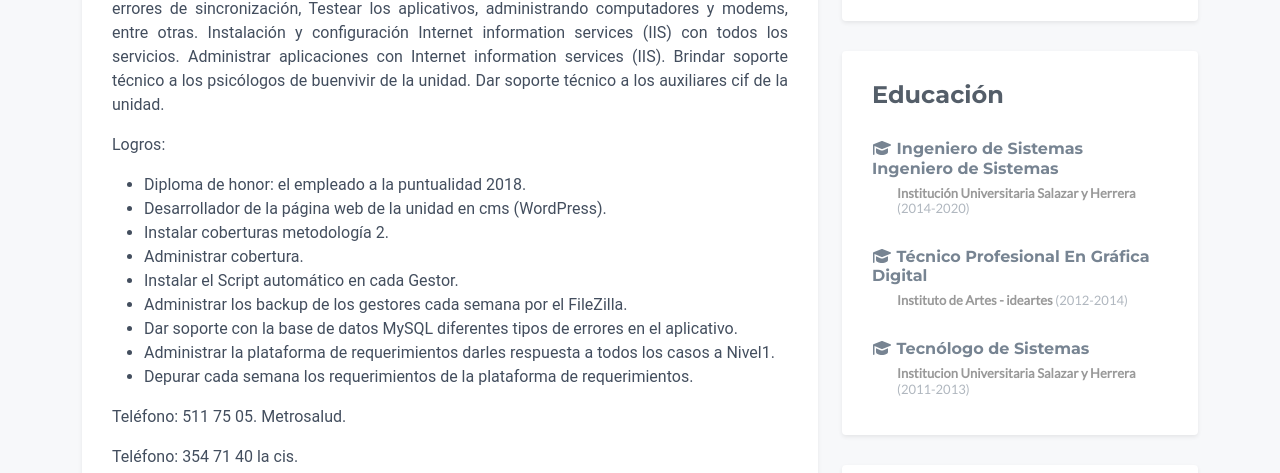
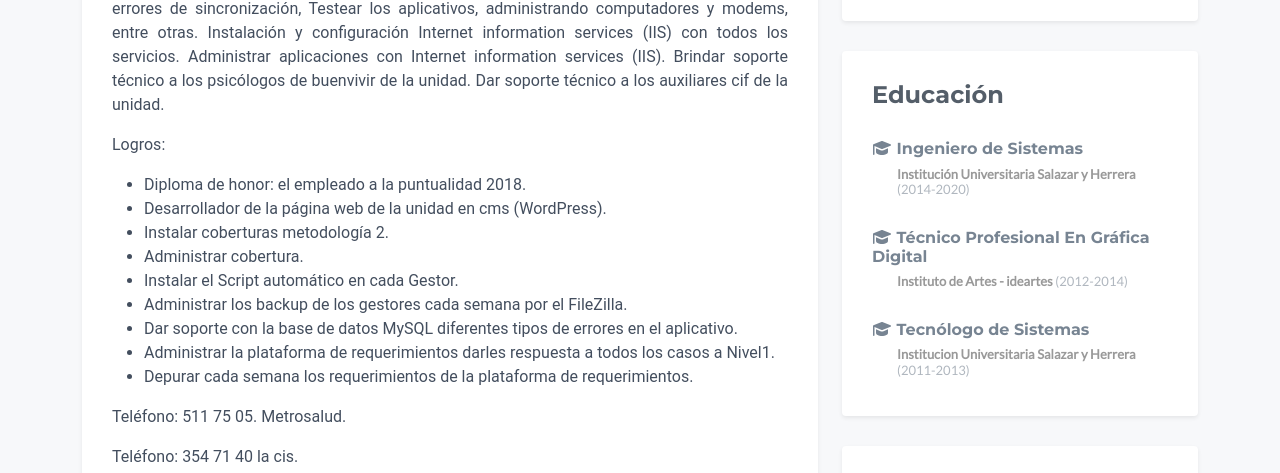
Before and after one commit to julian0808/hvjmr, a plain HTML site: page index.html in a window 1280 px wide. Shown: the part 1816-2289 px from the top of the page. Drawn offline with nearby package versions, Linux system fonts and the light colour scheme; no server answers; a script that the page names is missing; some icons are missing.

Commit message:
index.html

```diff
--- a/index.html
+++ b/index.html
@@ -602,8 +602,7 @@
                         <h2 class="heading">Educación</h2>
                         <div class="content">
                             <div class="item">
-                                <h3 class="title"><i class="fas fa-graduation-cap"></i> Ingeniero de Sistemas Ingeniero
-                                    de Sistemas</h3>
+                                <h1 class="title"><i class="fas fa-graduation-cap"></i> Ingeniero de Sistemas</h1>
                                 <h4 class="university">Institución Universitaria Salazar y Herrera<span class="year">
                                         (2014-2020)</span></h4>
                             </div>
```
